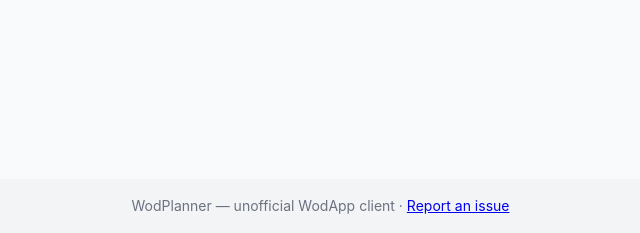
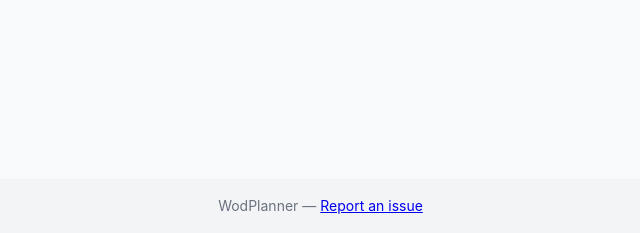
Before and after one commit to sebastiaankok/wodplanner, a Python web app: template src/wodplanner/app/templates/home.html in a window 1280 px wide. Shown: the part 567-800 px from the top of the page, without its empty margins (312-952 px from the left). Run offline with Jinja, Linux system fonts and the light colour scheme; the template is opened without the code that fills it, so the values that code supplies are empty; some libraries are stand-ins or nearby versions.

Commit message:
chore: smaller footer

```diff
--- a/src/wodplanner/app/templates/base.html
+++ b/src/wodplanner/app/templates/base.html
@@ -39,7 +39,7 @@
     </main>
 
     <footer class="footer">
-        <p>WodPlanner &mdash; unofficial WodApp client &middot; <a href="https://github.com/sebastiaankok/wodplanner/issues" target="_blank" rel="noopener">Report an issue</a></p>
+        <p>WodPlanner &mdash; <a href="https://github.com/sebastiaankok/wodplanner/issues" target="_blank" rel="noopener">Report an issue</a></p>
     </footer>
 
     <!-- People Modal -->
```
